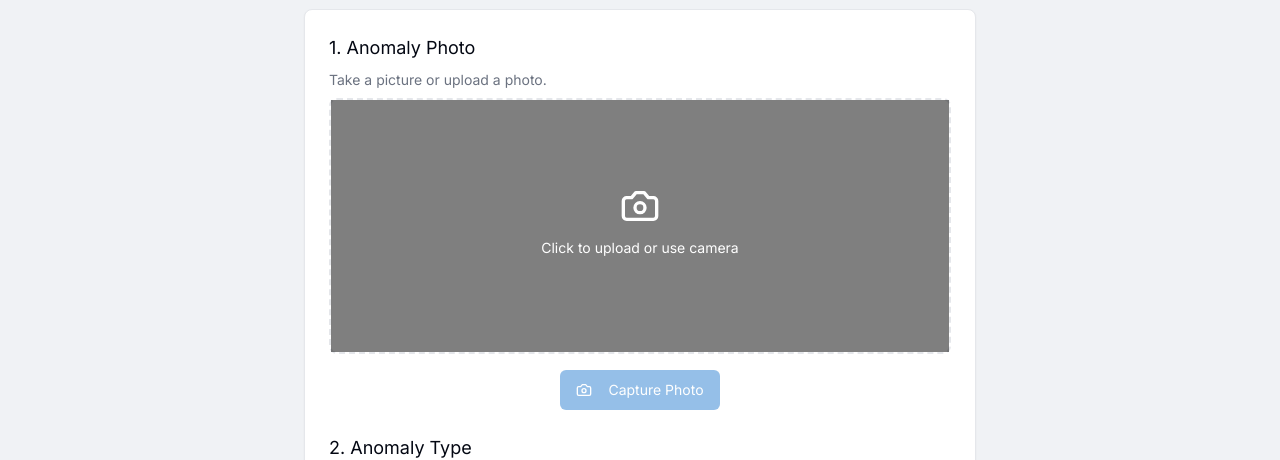
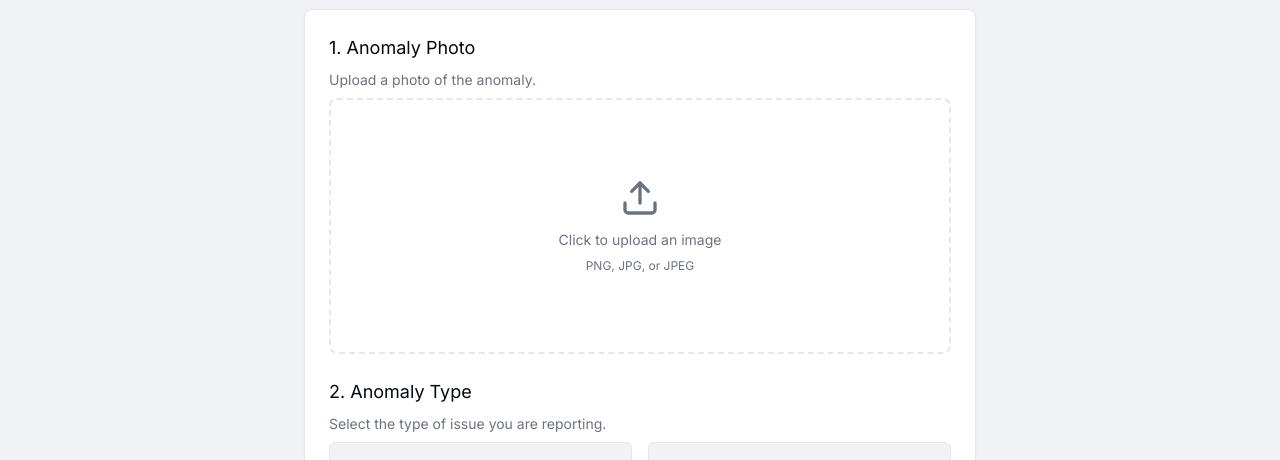
Before and after one commit to Om-Bhavsar-6/civic-anomaly-detector, a Next.js app: page /report in a window 1280 px wide. Shown: the part 180-640 px from the top of the page. Built offline with nearby package versions, Linux system fonts and the light colour scheme; no server answers; what @genkit-ai/googleai, genkit would draw is missing.

Commit message:
No use of camera the user will need to manually upload the image

```diff
--- a/src/components/report-form.tsx
+++ b/src/components/report-form.tsx
@@ -1,13 +1,13 @@
 
 "use client";
 
-import { useState, useRef, useEffect } from 'react';
+import { useState, useRef } from 'react';
 import { useRouter } from 'next/navigation';
 import { useForm, type SubmitHandler } from 'react-hook-form';
 import { zodResolver } from '@hookform/resolvers/zod';
 import { z } from 'zod';
 import Image from 'next/image';
-import { Camera, Loader2, LightbulbOff, AlertTriangle, CheckCircle, XCircle } from 'lucide-react';
+import { Camera, Loader2, LightbulbOff, AlertTriangle, CheckCircle, XCircle, Upload } from 'lucide-react';
 import { PotholeIcon, GraffitiIcon } from '@/components/icons';
 
 import { Button } from '@/components/ui/button';
@@ -16,7 +16,6 @@ import { Card, CardContent, CardFooter } from '@/components/ui/card';
 import { Form, FormControl, FormField, FormItem, FormMessage } from '@/components/ui/form';
 import { useToast } from '@/hooks/use-toast';
 import { submitReport } from '@/app/report/actions';
-import { Alert, AlertDescription, AlertTitle } from '@/components/ui/alert';
 import { AnomalyType } from '@/lib/types';
 import { detectAnomaly, DetectAnomalyOutput } from '@/ai/flows/detect-anomaly-flow';
 import { Dialog, DialogContent, DialogHeader, DialogTitle, DialogDescription, DialogFooter } from '@/components/ui/dialog';
@@ -41,32 +40,16 @@ export function ReportForm() {
   const { toast } = useToast();
   const [imagePreview, setImagePreview] = useState<string | null>(null);
   const [isSubmitting, setIsSubmitting] = useState(false);
-  const [hasCameraPermission, setHasCameraPermission] = useState<boolean | null>(null);
   const [analysisResult, setAnalysisResult] = useState<DetectAnomalyOutput | null>(null);
   const [isAnalyzing, setIsAnalyzing] = useState(false);
   const [isDialogOpen, setIsDialogOpen] = useState(false);
 
-  const videoRef = useRef<HTMLVideoElement>(null);
   const fileInputRef = useRef<HTMLInputElement>(null);
 
   const form = useForm<ReportFormValues>({
     resolver: zodResolver(reportSchema),
     defaultValues: { image: '', anomalyType: undefined },
   });
-
-  useEffect(() => {
-    const getCameraPermission = async () => {
-      try {
-        const stream = await navigator.mediaDevices.getUserMedia({video: true});
-        setHasCameraPermission(true);
-        if (videoRef.current) videoRef.current.srcObject = stream;
-      } catch (error) {
-        console.error('Error accessing camera:', error);
-        setHasCameraPermission(false);
-      }
-    };
-    getCameraPermission();
-  }, []);
 
   const handleImageSelect = (dataUri: string) => {
     setImagePreview(dataUri);
@@ -79,19 +62,6 @@ export function ReportForm() {
       const reader = new FileReader();
       reader.onloadend = () => handleImageSelect(reader.result as string);
       reader.readAsDataURL(file);
-    }
-  };
-
-  const handleCapture = () => {
-    if (videoRef.current) {
-        const canvas = document.createElement('canvas');
-        canvas.width = videoRef.current.videoWidth;
-        canvas.height = videoRef.current.videoHeight;
-        const ctx = canvas.getContext('2d');
-        if (ctx) {
-            ctx.drawImage(videoRef.current, 0, 0, canvas.width, canvas.height);
-            handleImageSelect(canvas.toDataURL('image/jpeg'));
-        }
     }
   };
 
@@ -149,7 +119,7 @@ export function ReportForm() {
             <CardContent className="space-y-6 pt-6">
               <div className="space-y-2">
                 <h3 className="text-lg font-medium">1. Anomaly Photo</h3>
-                <p className="text-sm text-muted-foreground">Take a picture or upload a photo.</p>
+                <p className="text-sm text-muted-foreground">Upload a photo of the anomaly.</p>
                 <FormField
                   control={form.control}
                   name="image"
@@ -159,32 +129,18 @@ export function ReportForm() {
                           <div className="space-y-4">
                               <div
                                   className="relative flex flex-col items-center justify-center w-full h-64 border-2 border-dashed rounded-lg cursor-pointer bg-card hover:bg-muted transition-colors"
-                                  onClick={() => !imagePreview && fileInputRef.current?.click()}
+                                  onClick={() => fileInputRef.current?.click()}
                               >
                                   {imagePreview ? (
                                       <Image src={imagePreview} alt="Anomaly preview" fill className="rounded-lg object-contain p-2" />
                                   ) : (
-                                    <>
-                                      <video ref={videoRef} className="w-full h-full object-cover rounded-md" autoPlay muted playsInline/>
-                                      <div className="absolute inset-0 flex flex-col items-center justify-center bg-black/50 text-white">
-                                          <Camera className="w-10 h-10 mb-3" />
-                                          <p className="mb-2 text-sm">Click to upload or use camera</p>
+                                      <div className="flex flex-col items-center justify-center text-muted-foreground">
+                                          <Upload className="w-10 h-10 mb-3" />
+                                          <p className="mb-2 text-sm">Click to upload an image</p>
+                                          <p className="text-xs">PNG, JPG, or JPEG</p>
                                       </div>
-                                    </>
                                   )}
-                                  <Input type="file" accept="image/*" capture="environment" className="hidden" ref={fileInputRef} onChange={handleImageChange} />
-                              </div>
-                              {hasCameraPermission === false && (
-                                  <Alert variant="destructive">
-                                      <AlertTitle>Camera Access Denied</AlertTitle>
-                                      <AlertDescription>Please allow camera access to take a photo. You can still upload a file manually.</AlertDescription>
-                                  </Alert>
-                              )}
-                              <div className="flex justify-center">
-                                  <Button type="button" onClick={handleCapture} disabled={!hasCameraPermission}>
-                                      <Camera className="mr-2" />
-                                      Capture Photo
-                                  </Button>
+                                  <Input type="file" accept="image/png, image/jpeg, image/jpg" className="hidden" ref={fileInputRef} onChange={handleImageChange} />
                               </div>
                           </div>
                       </FormControl>
```
